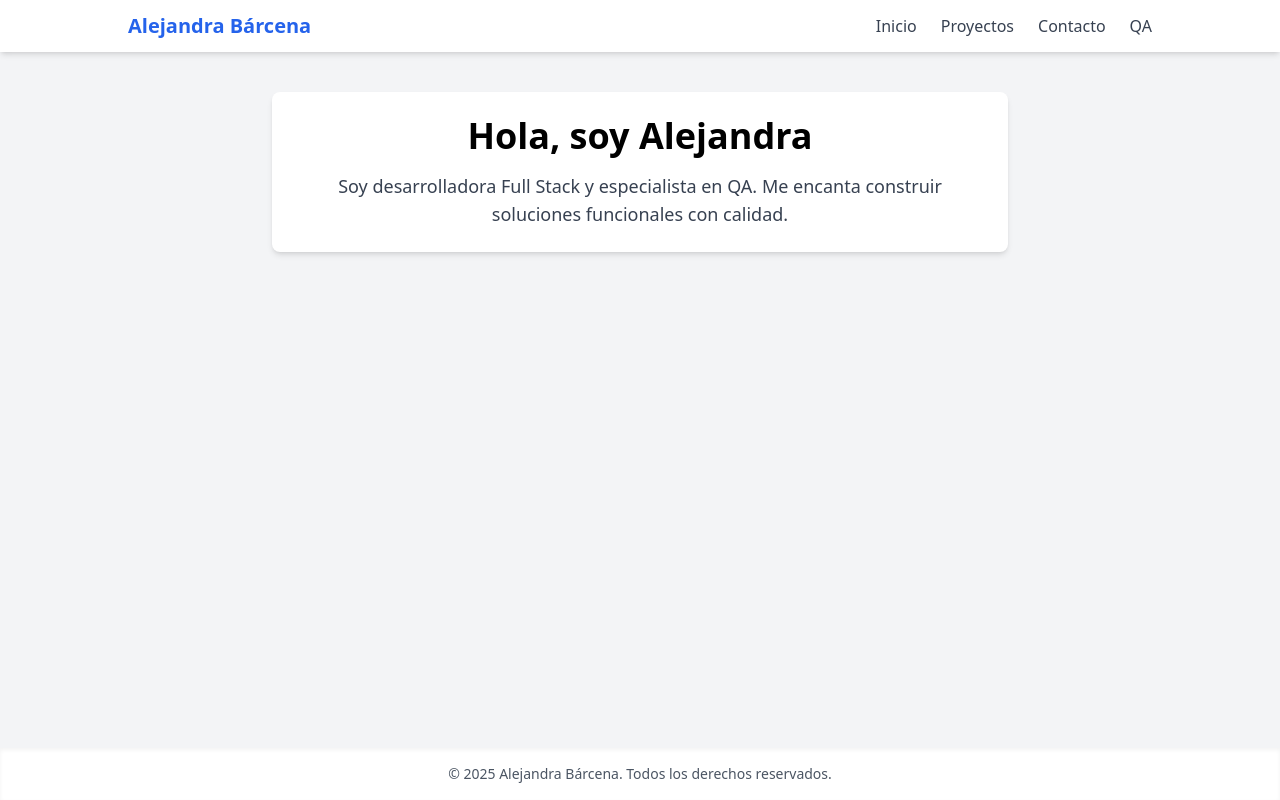
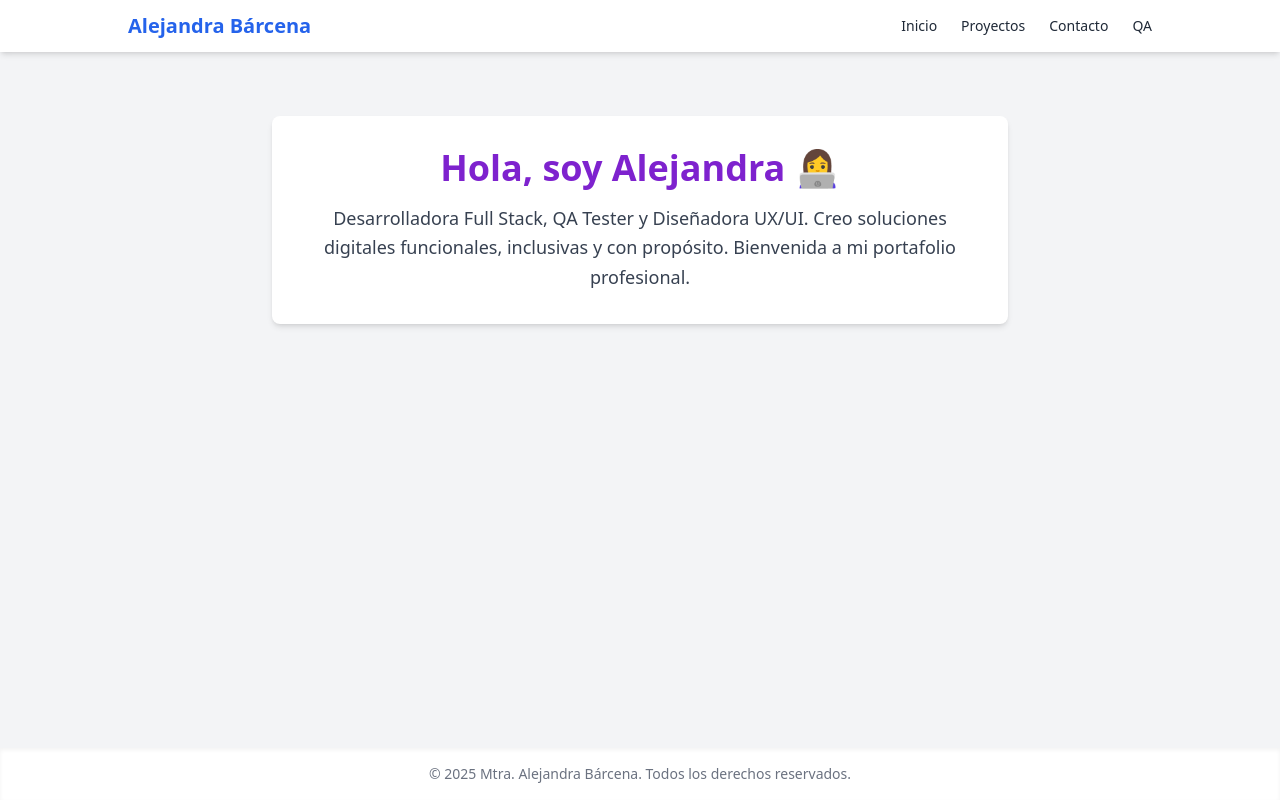
Before and after one commit to alejandrabarcena/fullstack-qa-portfolio, a plain HTML site: page index.html in a window 1280 px wide. Drawn offline with nearby package versions, Linux system fonts and the light colour scheme.

Commit message:
🧽 Limpieza de footer, eliminado handle @pugqueencode

```diff
--- a/index.html
+++ b/index.html
@@ -3,37 +3,38 @@
 <head>
   <meta charset="UTF-8" />
   <meta name="viewport" content="width=device-width, initial-scale=1" />
-  <title>Portafolio | Alejandra Bárcena</title>
+  <title>Portafolio | Mtra. Alejandra Bárcena</title>
   <script src="https://cdn.tailwindcss.com"></script>
 </head>
-<body class="bg-gray-100 flex flex-col min-h-screen">
 
-  <!-- Navbar -->
+<body class="bg-gray-100 flex flex-col min-h-screen font-sans text-gray-800">
+
+  <!-- 🔗 Navbar -->
   <nav class="bg-white shadow-md px-4 py-3 sticky top-0 z-10">
     <div class="max-w-5xl mx-auto flex justify-between items-center">
       <h1 class="text-xl font-bold text-blue-600">Alejandra Bárcena</h1>
-      <ul class="hidden md:flex space-x-6">
-        <li><a href="#" class="text-gray-700 hover:text-blue-600 font-medium">Inicio</a></li>
-        <li><a href="#" class="text-gray-700 hover:text-blue-600 font-medium">Proyectos</a></li>
-        <li><a href="#" class="text-gray-700 hover:text-blue-600 font-medium">Contacto</a></li>
-        <li><a href="#" class="text-gray-700 hover:text-blue-600 font-medium">QA</a></li>
+      <ul class="hidden md:flex space-x-6 text-sm">
+        <li><a href="index.html" class="hover:text-blue-600 font-medium">Inicio</a></li>
+        <li><a href="projects.html" class="hover:text-blue-600 font-medium">Proyectos</a></li>
+        <li><a href="contact.html" class="hover:text-blue-600 font-medium">Contacto</a></li>
+        <li><a href="qa.html" class="hover:text-blue-600 font-medium">QA</a></li>
       </ul>
     </div>
   </nav>
 
-  <!-- Contenido principal -->
-  <main class="flex-grow container mx-auto px-4 py-10 max-w-3xl">
-    <section class="bg-white rounded-lg shadow-md p-6 text-center">
-      <h2 class="text-4xl font-bold mb-4">Hola, soy Alejandra</h2>
-      <p class="text-gray-700 text-lg">
-        Soy desarrolladora Full Stack y especialista en QA. Me encanta construir soluciones funcionales con calidad.
+  <!-- 💡 Hero principal -->
+  <main class="flex-grow container mx-auto px-4 py-16 max-w-3xl text-center">
+    <section class="bg-white rounded-lg shadow-md p-8">
+      <h2 class="text-4xl font-bold text-purple-700 mb-4">Hola, soy Alejandra 👩‍💻</h2>
+      <p class="text-gray-700 text-lg leading-relaxed">
+        Desarrolladora Full Stack, QA Tester y Diseñadora UX/UI. Creo soluciones digitales funcionales, inclusivas y con propósito. Bienvenida a mi portafolio profesional.
       </p>
     </section>
   </main>
 
-  <!-- Footer -->
-  <footer class="bg-white text-center text-gray-600 text-sm py-4 shadow-inner">
-    &copy; 2025 Alejandra Bárcena. Todos los derechos reservados.
+  <!-- 🦶 Footer limpio -->
+  <footer class="bg-white text-center text-gray-500 text-sm py-4 shadow-inner">
+    &copy; 2025 Mtra. Alejandra Bárcena. Todos los derechos reservados.
   </footer>
 
 </body>
```
